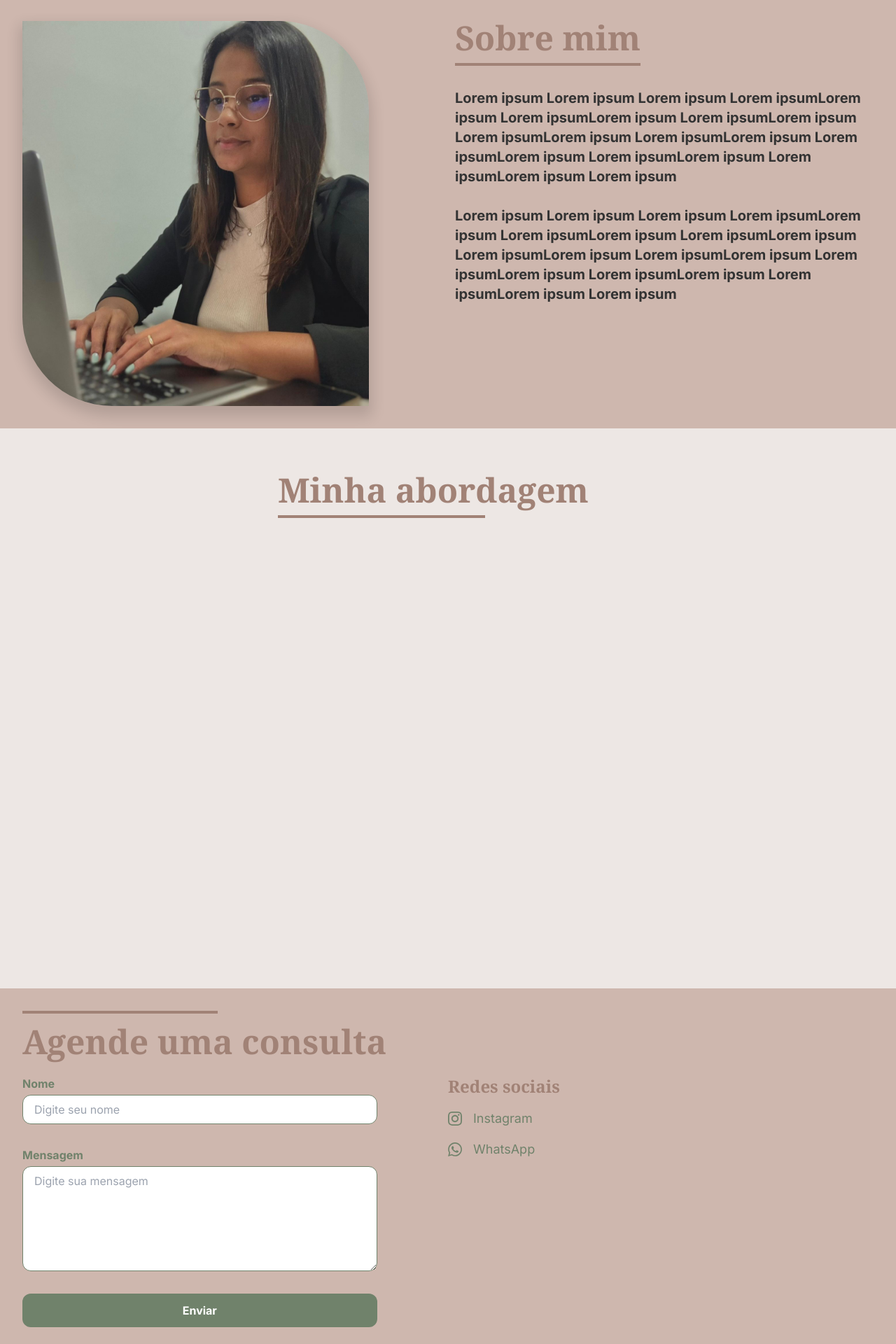
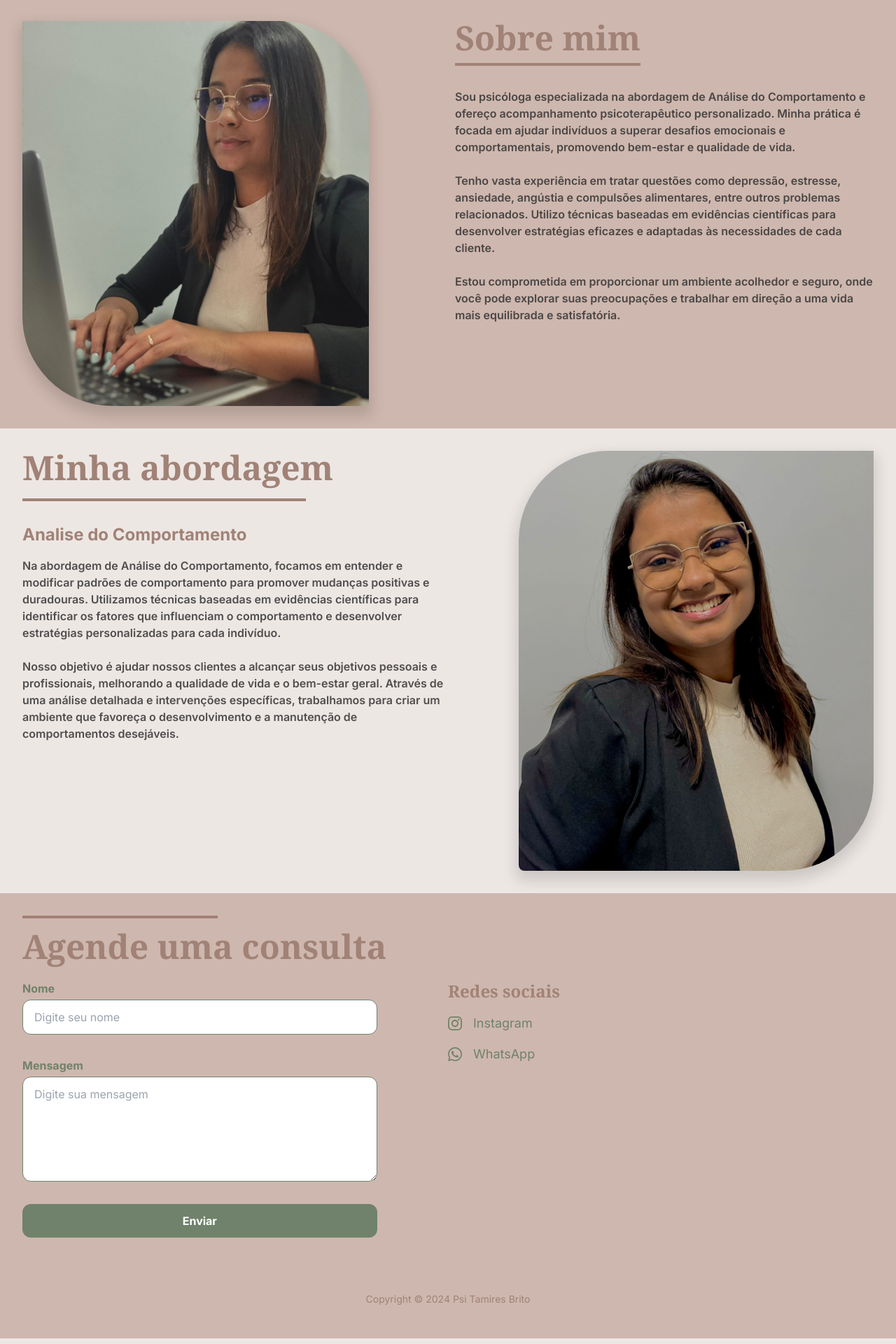
Before and after one commit to felipevlima/site-psi-tamires, a React (Vite) app: page / in a window 1280 px wide. Shown: the part 800-2720 px from the top of the page at 70% size. Built offline with nearby package versions, Linux system fonts and the light colour scheme.

Commit message:
feat: end v1

```diff
--- a/src/App.jsx
+++ b/src/App.jsx
@@ -1,5 +1,5 @@
 import { useState } from "react"
-import { AboutMeDiv, Button, HeroImage, InputContainer, InputField, TextAreaField } from "./styles"
+import { AbordagemDiv, AboutMeDiv, Button, HeroImage, InputContainer, InputField, MenuLink, TextAreaField } from "./styles"
 
 function App() {
   const cellphoneNumber = 5571983243215
@@ -17,13 +17,13 @@ function App() {
           <nav className="hidden md:block">
             <ul className="flex gap-11">
               <li>
-                <a href="#sobre-mim" className="text-brown-text text-base font-bold hover:border-b-2">Sobre mim</a>
+                <MenuLink href="#sobre-mim" className="text-brown-text text-base font-bold">Sobre mim</MenuLink>
               </li>
               <li>
-                <a href="#abordagens" className="text-brown-text text-base font-bold hover:border-b-2">Abordagem</a>
+                <MenuLink href="#abordagens" className="text-brown-text text-base font-bold">Abordagem</MenuLink>
               </li>
               <li>
-                <a href="#contato" className="text-brown-text text-base font-bold hover:border-b-2">Contato</a>
+                <MenuLink href="#contato" className="text-brown-text text-base font-bold">Contato</MenuLink>
               </li>
             </ul>
           </nav>
@@ -34,8 +34,8 @@ function App() {
           <div className="order-2 md:order-1 col-start-1 col-end-7 flex flex-col items-start justify-center gap-4 md:gap-6 lg:gap-8">
             <hr className="border-t-4 border-brown-text w-1/3 md:w-full" />
             <h1 className="font-serif font-bold text-brown-text text-5xl lg:text-7xl leading-snug">Psicóloga <br />Tamires Brito</h1>
-            <p className="font-sans font-bold  text-base lg:text-xl text-secondary-text pb-8 leading-normal">Bem-vindo ao meu espaço de cuidado e bem-estar emocional. Com apoio psicologico personalizado para ajudar você a enfrentar desafios, promover autoconhecimento e alcançar uma vida mais equilibra e feliz.</p>
-            <a href="#sobre-mim" className="flex items-center justify-center w-full lg:w-80 bg-transparent hover:bg-button-green/10 text-button-green font-semibold py-4 px-12 border border-button-green rounded-xl shadow-md">Saiba mais</a>
+            <p className="text-opacity-85 font-sans font-semibold text-base lg:text-xl text-secondary-text pb-4 md:pb-8 leading-normal">Bem-vindo ao meu espaço de cuidado e bem-estar emocional. Com apoio psicologico personalizado para ajudar você a enfrentar desafios, promover autoconhecimento e alcançar uma vida mais equilibra e feliz.</p>
+            <a href="#sobre-mim" className="flex items-center justify-center w-full lg:w-80 bg-transparent hover:bg-button-green/10 text-button-green font-semibold py-3 md:py-4 px-12 border border-button-green rounded-xl shadow-md">Saiba mais</a>
           </div>
           <div className="mb-6 md:mb-0 order-1 md:order-2 col-start-1 col-end-12 md:col-start-8 lg:col-start-8 md:col-end-13 w-full flex items-center justify-center">
             <div className="relative h-[460px] w-full lg:h-[670px] lg:w-[500px] rounded-full">
@@ -44,7 +44,6 @@ function App() {
             </div>
           </div>
         </div>
-
       </section>
       <section id="sobre-mim" className="w-full flex items-start justify-center py-4 md:py-8 xl:py-16 bg-secondary-background">
         <div className="px-4 md:px-8 xl:px-40 grid grid-cols-1 md:grid-cols-12 lg:gap-x-5">
@@ -56,25 +55,38 @@ function App() {
               <h1 className="text-4xl lg:text-5xl font-serif font-bold text-brown-text leading-snug mb-3">Sobre mim</h1>
               <hr className="border-t-4 border-brown-text w-full" />
             </div>
-            <p className="font-sans font-bold text-base lg:text-xl text-secondary-text pb-8 leading-normal">
-              Lorem ipsum Lorem ipsum Lorem ipsum Lorem ipsumLorem ipsum Lorem ipsumLorem ipsum Lorem ipsumLorem ipsum Lorem ipsumLorem ipsum Lorem ipsumLorem ipsum Lorem ipsumLorem ipsum Lorem ipsumLorem ipsum Lorem ipsumLorem ipsum Lorem ipsum
+            <p className="text-opacity-85 font-sans font-semibold text-base md:text-sm lg:text-base xl:text-xl text-secondary-text pb-8 leading-normal">
+              Sou psicóloga especializada na abordagem de Análise do Comportamento e ofereço acompanhamento psicoterapêutico personalizado. Minha prática é focada em ajudar indivíduos a superar desafios emocionais e comportamentais, promovendo bem-estar e qualidade de vida.
               <br />
               <br />
-              Lorem ipsum Lorem ipsum Lorem ipsum Lorem ipsumLorem ipsum Lorem ipsumLorem ipsum Lorem ipsumLorem ipsum Lorem ipsumLorem ipsum Lorem ipsumLorem ipsum Lorem ipsumLorem ipsum Lorem ipsumLorem ipsum Lorem ipsumLorem ipsum Lorem ipsum
+              Tenho vasta experiência em tratar questões como depressão, estresse, ansiedade, angústia e compulsões alimentares, entre outros problemas relacionados. Utilizo técnicas baseadas em evidências científicas para desenvolver estratégias eficazes e adaptadas às necessidades de cada cliente.
+              <br />
+              <br />
+              Estou comprometida em proporcionar um ambiente acolhedor e seguro, onde você pode explorar suas preocupações e trabalhar em direção a uma vida mais equilibrada e satisfatória.
             </p>
           </div>
         </div>
       </section>
-      <section id="abordagens" className="w-full flex items-start justify-center h-screen py-4 md:py-16">
-        <div className="px-4 md:px-8 xl:px-40 grid grid-cols-1 md:grid-cols-12 lg:gap-x-5">
-          <div className="col-start-1 col-end-12 w-full">
+      <section id="abordagens" className="w-full flex items-start justify-center py-4 md:py-8 xl:py-16">
+        <div className="px-4 md:px-8 xl:px-40 grid grid-cols-1 md:grid-cols-12 xl:gap-x-5">
+          <div className="order-2 md:order-1 col-start-1 col-end-7 flex flex-col items-start gap-2">
             <h1 className="text-4xl font-serif font-bold text-brown-text md:text-5xl leading-snug mb-3">Minha abordagem</h1>
-            <hr className="border-t-4 border-brown-text w-10/12 md:w-8/12" />
+            <hr className="border-t-4 border-brown-text w-10/12 md:w-8/12 mb-4" />
+            <h3 className="font-sans font-bold text-2xl text-brown-text mt-2 md:mb-2 ">Analise do Comportamento</h3>
+            <p className="text-opacity-85 font-sans font-semibold text-base md:text-sm lg:text-base xl:text-xl text-secondary-text pb-8 leading-normal">
+              Na abordagem de Análise do Comportamento, focamos em entender e modificar padrões de comportamento para promover mudanças positivas e duradouras. Utilizamos técnicas baseadas em evidências científicas para identificar os fatores que influenciam o comportamento e desenvolver estratégias personalizadas para cada indivíduo.
+              <br />
+              <br />
+              Nosso objetivo é ajudar nossos clientes a alcançar seus objetivos pessoais e profissionais, melhorando a qualidade de vida e o bem-estar geral. Através de uma análise detalhada e intervenções específicas, trabalhamos para criar um ambiente que favoreça o desenvolvimento e a manutenção de comportamentos desejáveis.
+            </p>
+          </div>
+          <div className="h-[460px] lg:h-[600px] mb-6 md:mb-0 order-1 md:order-2 col-start-1 col-end-12 md:col-start-8 lg:col-start-8 md:col-end-13 w-full flex items-center justify-center">
+              <AbordagemDiv src="abordagem.JPG"/>
           </div>
         </div>
       </section>
       <section id="contato" className="w-full flex items-start justify-center py-4 md:py-8 xl:py-16 bg-secondary-background">
-         <div className="w-full px-4 md:px-8 xl:px-40 grid grid-cols-1 md:grid-cols-12 xl:gap-x-5">
+        <div className="w-full px-4 md:px-8 xl:px-40 grid grid-cols-1 md:grid-cols-12 xl:gap-x-5">
           <div className="col-start-1 col-end-12 w-full flex flex-col items-start gap-4 mb-6">
             <hr className="border-t-4 border-brown-text w-3/12" />
             <h1 className="text-4xl font-serif font-bold text-brown-text md:text-5xl leading-snug">Agende uma consulta</h1>
@@ -121,8 +133,8 @@ function App() {
           </div>
          </div>
       </section>
-      <footer className="w-full h-44 bg-secondary-background flex items-center justify-center">
-        <p className="font-normal font-gray">Desenvolvido com ❤️ por Felipe Lima</p>
+      <footer className="w-full h-28 bg-secondary-background flex flex-col items-center justify-center gap-2">
+        <p className="text-sm text-header-background">Copyright © 2024 Psi Tamires Brito</p>
       </footer>
     </div>
   )
--- a/src/index.css
+++ b/src/index.css
@@ -7,3 +7,15 @@ html {
 body {
   background-color: #ede7e4;
 }
+
+a:after {
+  display: block;
+  content: '';
+  border-bottom: solid 3px #a18276;
+  transform: scaleX(0);
+  transition: transform 250ms ease-in-out;
+}
+a:hover:after {
+  transform: scaleX(1);
+  transform-origin: left;
+}
--- a/src/styles.js
+++ b/src/styles.js
@@ -7,6 +7,10 @@ export const HeroImage = styled.div`
   background-size: cover;
   box-shadow: 0px 10px 20px 4px #00000024;
   border-radius: 280px;
+`
+
+export const MenuLink = styled.a`
+
 `
 
 export const AboutMeDiv = styled.div`
@@ -19,6 +23,20 @@ export const AboutMeDiv = styled.div`
   background: url(${props => props.src}) top center no-repeat;
   background-size: cover;
   box-shadow: 0px 10px 20px 4px #00000024;
+`
+
+export const AbordagemDiv = styled.div`
+  display: flex;
+  align-items: center;
+  justify-content: center;
+  height: 100%;
+  width: 100%;
+  border-radius: 0px 128px 0px 128px;
+  border-radius: 128px 0px 128px 8px;
+  background: url(${props => props.src}) top center no-repeat;
+  background-size: cover;
+  box-shadow: 0px 10px 20px 4px #00000024;
+
 `
 
 export const InputContainer = styled.div`
@@ -38,7 +56,7 @@ export const InputContainer = styled.div`
 
 export const InputField = styled.input`
   width: 100%;
-  padding: 8px 16px;
+  padding: 12px 16px;
   border: 1px solid #70826b;
   background: white;
   border-radius: 12px;
@@ -47,7 +65,7 @@ export const InputField = styled.input`
 
 export const TextAreaField = styled.textarea`
     width: 100%;
-    padding: 8px 16px;
+    padding: 12px 16px;
     border: 1px solid #70826b;
     background: white;
     border-radius: 12px;
@@ -64,4 +82,9 @@ export const Button = styled.a`
   align-items: center;
   justify-content: center;
   font-weight: bold;
+  transition: filter 0.2s ease-in-out;
+
+  &:hover {
+    filter: brightness(0.9);
+  }
 `
```
Also changed, not shown: public/abordagem.JPG (added).
